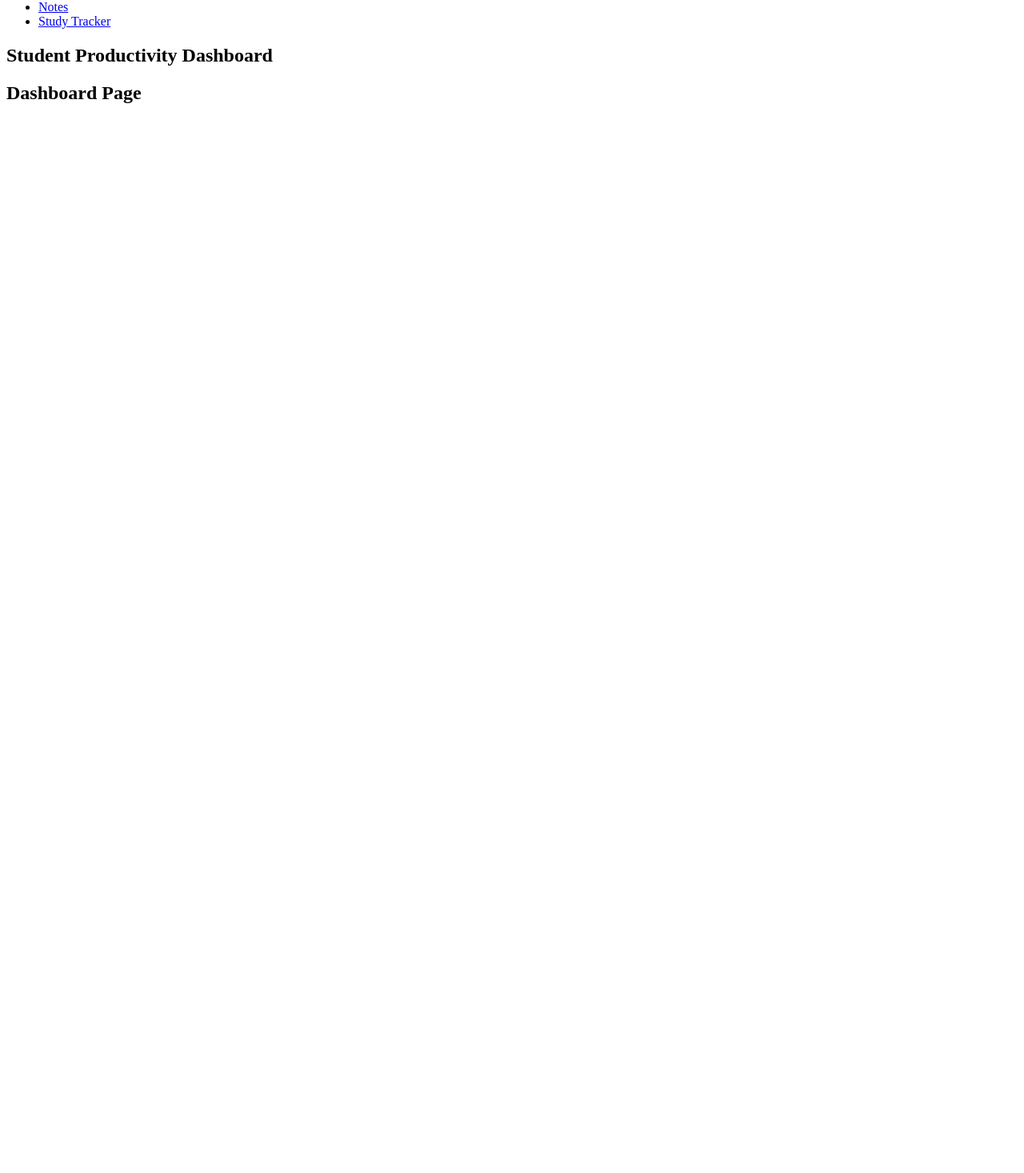
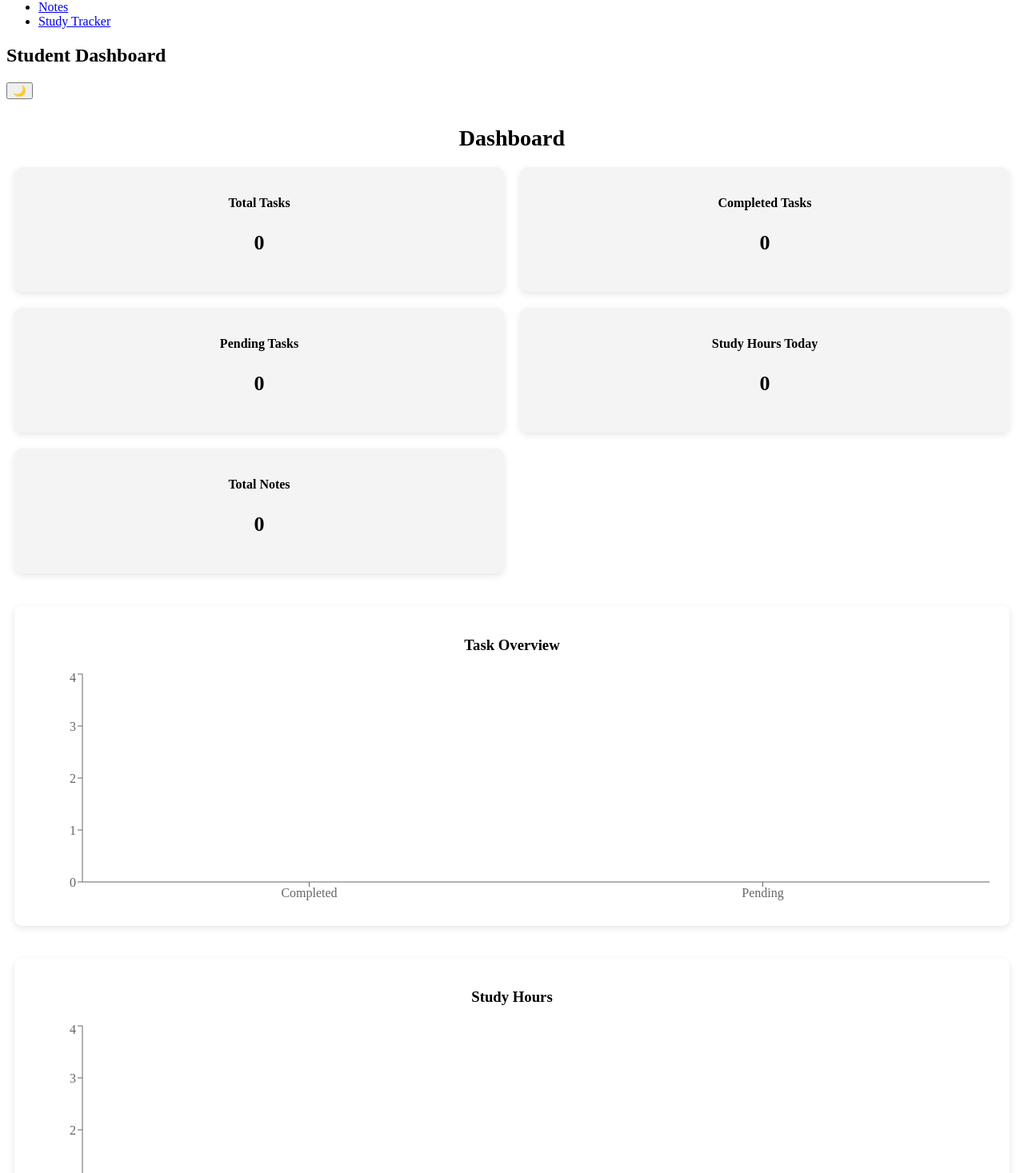
Before and after one commit to celestamaria-cmv/student-productivity-dashboard, a React (Create React App) app: page / in a window 1280 px wide. Shown: the part 103-1570 px from the top of the page at 80% size. Before the commit the page ends 800 px from the top, so only its background shows below. Built offline with nearby package versions, Linux system fonts and the light colour scheme.

Commit message:
Refactor: added custom hook, improved dashboard, notes, tasks and styling

```diff
--- a/package.json
+++ b/package.json
@@ -11,6 +11,7 @@
     "react-dom": "^18.2.0",
     "react-router-dom": "^6.30.3",
     "react-scripts": "5.0.1",
+    "recharts": "^3.8.0",
     "web-vitals": "^2.1.4"
   },
   "scripts": {
--- a/src/App.css
+++ b/src/App.css
@@ -1,38 +1,10 @@
-.App {
-  text-align: center;
+.app{
+  background-color: white;
+  color: black;
+  min-height: 100vh;
 }
 
-.App-logo {
-  height: 40vmin;
-  pointer-events: none;
-}
-
-@media (prefers-reduced-motion: no-preference) {
-  .App-logo {
-    animation: App-logo-spin infinite 20s linear;
-  }
-}
-
-.App-header {
-  background-color: #282c34;
-  min-height: 100vh;
-  display: flex;
-  flex-direction: column;
-  align-items: center;
-  justify-content: center;
-  font-size: calc(10px + 2vmin);
+.app.dark{
+  background-color: #121212;
   color: white;
 }
-
-.App-link {
-  color: #61dafb;
-}
-
-@keyframes App-logo-spin {
-  from {
-    transform: rotate(0deg);
-  }
-  to {
-    transform: rotate(360deg);
-  }
-}
--- a/src/App.js
+++ b/src/App.js
@@ -1,19 +1,27 @@
 import './App.css';
-import { BrowserRouter,Routes,Route } from 'react-router-dom';
+import { BrowserRouter, Routes, Route } from 'react-router-dom';
 import Dashboard from './pages/Dashboard';
 import Tasks from './pages/Tasks';
 import Notes from './pages/Notes';
 import StudyTracker from './pages/StudyTracker';
 import Sidebar from './components/Sidebar';
 import Navbar from './components/Navbar';
-
+import { useState,useEffect} from 'react';
+import useLocalStorage from "./hooks/useLocalStorage";
 
 function App() {
+
+ const [darkMode, setDarkMode] = useLocalStorage("darkMode", false);
+
   return (
+    <div className={darkMode ? "app dark" : "app"}>
+
       <BrowserRouter>
 
         <Sidebar />
-    <Navbar />
+
+        {/* Pass darkMode to Navbar */}
+        <Navbar darkMode={darkMode} setDarkMode={setDarkMode} />
 
         <Routes>
           <Route path='/' element={<Dashboard />} />
@@ -21,7 +29,10 @@ function App() {
           <Route path='/notes' element={<Notes />} />
           <Route path='/study' element={<StudyTracker />} />
         </Routes>
+
       </BrowserRouter>
+
+    </div>
   );
 }
 
--- a/src/components/Navbar.jsx
+++ b/src/components/Navbar.jsx
@@ -1,9 +1,17 @@
-function Navbar(){
-    return(
-        <div>
-            <h2>Student Productivity Dashboard</h2>
-        </div>
-    );
+function Navbar({ darkMode, setDarkMode }) {
+
+  return (
+    <div className="navbar">
+
+      <h2>Student Dashboard</h2>
+
+      {/* Dark Mode Button */}
+      <button onClick={() => setDarkMode(!darkMode)}>
+        {darkMode ? "☀️" : "🌙"}
+      </button>
+
+    </div>
+  );
 }
 
 export default Navbar;
--- /dev/null
+++ b/src/hooks/useLocalStorage.js
@@ -0,0 +1,16 @@
+import { useState, useEffect } from "react";
+
+function useLocalStorage(key, initialValue) {
+    const [value, setValue] = useState(() => {
+      const saved = localStorage.getItem(key);
+       return saved ? JSON.parse(saved) : initialValue;
+     });
+
+     useEffect(() => {
+       localStorage.setItem(key, JSON.stringify(value));
+     }, [key, value]);
+
+     return [value, setValue];
+
+}
+export default useLocalStorage;
--- a/src/pages/Dashboard.jsx
+++ b/src/pages/Dashboard.jsx
@@ -1,9 +1,106 @@
-function Dashboard(){
-    return(
-    <div>
-       <h2>Dashboard Page</h2>
+import { useState, useEffect } from "react";
+import "../styles/Dashboard.css";
+import { BarChart, Bar, XAxis, YAxis, Tooltip, ResponsiveContainer } from "recharts";
+
+function Dashboard() {
+
+  const [tasks, setTasks] = useState([]);
+  const [notes, setNotes] = useState([]);
+  const [hours, setHours] = useState(0);
+
+  useEffect(() => {
+
+    const savedTasks = JSON.parse(localStorage.getItem("Tasks")) || [];
+    const savedNotes = JSON.parse(localStorage.getItem("notes")) || [];
+    const savedHours = JSON.parse(localStorage.getItem("studyHours")) || 0;
+
+    setTasks(savedTasks);
+    setNotes(savedNotes);
+    setHours(savedHours);
+
+  }, []);
+
+  const totalTasks = tasks.length;
+  const completedTasks = tasks.filter(task => task.completed).length;
+  const pendingTasks = tasks.filter(task => !task.completed).length;
+  const totalNotes = notes.length;
+
+  const taskChartData = [
+    { name: "Completed", value: completedTasks },
+    { name: "Pending", value: pendingTasks }
+  ];
+
+  const studyChartData = [
+  { name: "Study Hours", value: hours }
+];
+
+
+  return (
+  <div className="dashboard-container">
+
+    <h2 className="dashboard-title">Dashboard</h2>
+
+    <div className="dashboard-cards">
+
+      <div className="card">
+        <h3>Total Tasks</h3>
+        <p>{totalTasks}</p>
+      </div>
+
+      <div className="card">
+        <h3>Completed Tasks</h3>
+        <p>{completedTasks}</p>
+      </div>
+
+      <div className="card">
+        <h3>Pending Tasks</h3>
+        <p>{pendingTasks}</p>
+      </div>
+
+      <div className="card">
+        <h3>Study Hours Today</h3>
+        <p>{hours}</p>
+      </div>
+
+      <div className="card">
+        <h3>Total Notes</h3>
+        <p>{totalNotes}</p>
+      </div>
+
     </div>
-    );
+
+
+    <div className="chart-container">
+
+      <h3>Task Overview</h3>
+
+      <ResponsiveContainer width="100%" height={300}>
+        <BarChart data={taskChartData}>
+          <XAxis dataKey="name" />
+          <YAxis />
+          <Tooltip />
+          <Bar dataKey="value" fill="#4CAF50" />
+        </BarChart>
+      </ResponsiveContainer>
+ </div>
+
+     <div className="chart-container">
+
+  <h3>Study Hours</h3>
+
+  <ResponsiveContainer width="100%" height={300}>
+    <BarChart data={studyChartData}>
+      <XAxis dataKey="name" />
+      <YAxis />
+      <Tooltip />
+      <Bar dataKey="value" fill="#2196F3" />
+    </BarChart>
+  </ResponsiveContainer>
+
+</div>
+
+  </div>
+);
 }
 
 export default Dashboard;
--- a/src/pages/Notes.jsx
+++ b/src/pages/Notes.jsx
@@ -1,16 +1,11 @@
 import { useState,useEffect } from "react";
 import "../styles/Notes.css";
+import useLocalStorage from "../hooks/useLocalStorage";
+
 
 function Notes(){
-  const [notes, setNotes] = useState(() => {
-    const saved = localStorage.getItem("notes");
-    return saved ? JSON.parse(saved) : [];
-});
+  const [notes, setNotes] = useLocalStorage("notes", []);
   const[input,setInput]=useState("");
-
-useEffect(() => {
-  localStorage.setItem("notes", JSON.stringify(notes));
-}, [notes]);
 
 function addNote(){
   const trimmedNote=input.trim();
--- a/src/pages/StudyTracker.jsx
+++ b/src/pages/StudyTracker.jsx
@@ -1,15 +1,9 @@
 import { useEffect, useState } from "react";
 import "../styles/StudyTracker.css"
+import useLocalStorage from "../hooks/useLocalStorage";
 
 function StudyTracker(){
-   const [hours,setHours]=useState(()=>{
-    const saved = localStorage.getItem("studyHours");
-    return saved ? JSON.parse(saved) : 0;
-   });
-
-    useEffect(()=>{
-        localStorage.setItem("studyHours",JSON.stringify(hours));
-    },[{"text":"React","completed":false}]);
+     const [hours, setHours] = useLocalStorage("studyHours", 0);
 
     function addHours(){
         setHours(hours +1);
--- a/src/pages/Tasks.jsx
+++ b/src/pages/Tasks.jsx
@@ -1,18 +1,12 @@
 import { useState, useEffect } from "react";
 import "../styles/Tasks.css";
+import useLocalStorage from "../hooks/useLocalStorage";
 
 function Tasks(){
-
-  const [tasks, setTasks] = useState(() => {
-   const saved = localStorage.getItem("Tasks");
-   return saved ? JSON.parse(saved) : [];
-  });
+  const [tasks, setTasks] = useLocalStorage("Tasks", []);
   const [input, setInput] = useState("");
   const [filter, setFilter] = useState("all");
 
-  useEffect(() => {
-    localStorage.setItem("Tasks", JSON.stringify(tasks));
-  }, [tasks]);
 
   function addTasks(){
     const trimmedTask = input.trim();
@@ -28,7 +22,7 @@ function Tasks(){
   }
 
   function editTasks(task, index){
-  const newTask = prompt("Edit your task");
+    const newTask = prompt("Edit your task");
 
   if(newTask){
     const updatedTasks = [...tasks];
--- /dev/null
+++ b/src/styles/Dashboard.css
@@ -0,0 +1,66 @@
+.dashboard-container{
+  padding: 20px;
+  text-align: center;
+}
+
+.dashboard-title{
+  font-size: 28px;
+  margin-bottom: 20px;
+}
+
+.dashboard-cards{
+  display: grid;
+  grid-template-columns: repeat(2, 1fr);
+  gap: 20px;
+}
+
+@media (max-width: 768px){
+  .dashboard-cards{
+    grid-template-columns: 1fr;
+  }
+}
+.card{
+  background-color: #f4f4f4;
+  padding: 20px;
+  border-radius: 10px;
+  box-shadow: 0px 3px 8px rgba(0,0,0,0.1);
+}
+
+.card h3{
+  margin-bottom: 10px;
+  font-size: 16px;
+}
+
+.card p{
+  font-size: 26px;
+  font-weight: bold;
+}
+
+.card:hover{
+  transform: scale(1.05);
+  transition: 0.2s;
+}
+
+.dashboard-charts{
+  display: grid;
+  grid-template-columns: repeat(2, 1fr);
+  gap: 20px;
+}
+
+@media (max-width: 768px){
+  .dashboard-charts{
+    grid-template-columns: 1fr;
+  }
+}
+
+.chart-container{
+  margin-top: 40px;
+  background-color: #ffffff;
+  padding: 20px;
+  border-radius: 10px;
+  box-shadow: 0px 3px 8px rgba(0,0,0,0.1);
+}
+
+.chart-container h3{
+  margin-bottom: 20px;
+}
--- /dev/null
+++ b/src/styles/Sidebar.css
@@ -0,0 +1,5 @@
+@media (max-width: 768px){
+  .sidebar{
+    display: none;
+  }
+}
--- a/src/styles/Tasks.css
+++ b/src/styles/Tasks.css
@@ -14,6 +14,10 @@
   margin-bottom: 20px;
 }
 
+input{
+  width: 100%;
+  max-width: 300px;
+}
 
 .task-input{
   text-align: center;
@@ -23,6 +27,18 @@
   padding: 8px;
   margin-bottom:3px;
 
+}
+
+.task-buttons{
+  display: flex;
+  flex-wrap: wrap;
+  gap: 5px;
+}
+
+.dashboard-container,
+.tasks-container,
+.notes-container{
+  padding: 10px;
 }
 
 .add-button{
```
Also changed, not shown: 1 other file (tests, documents, lock files or other folders). Lines whose indentation alone changed are shown as unchanged.
